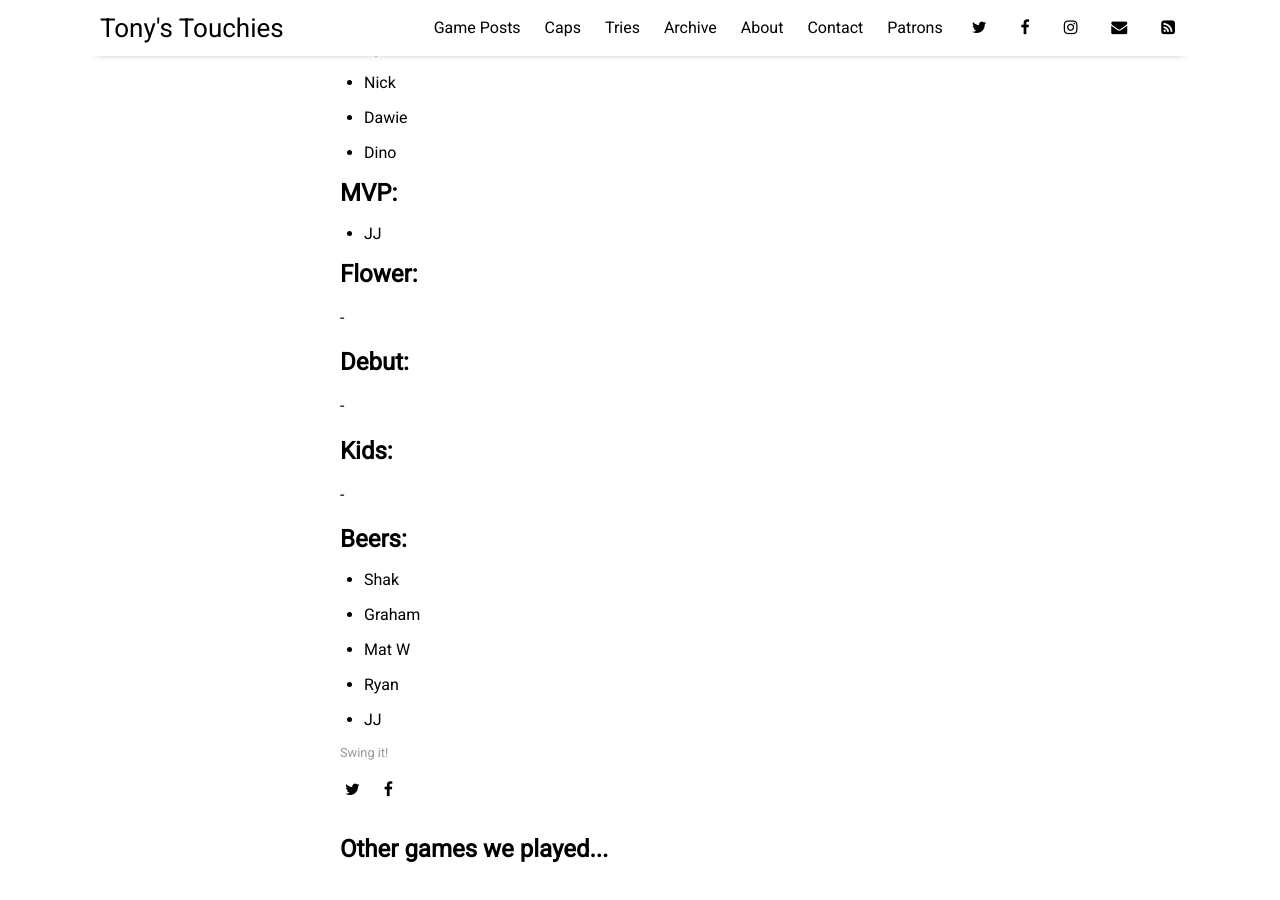
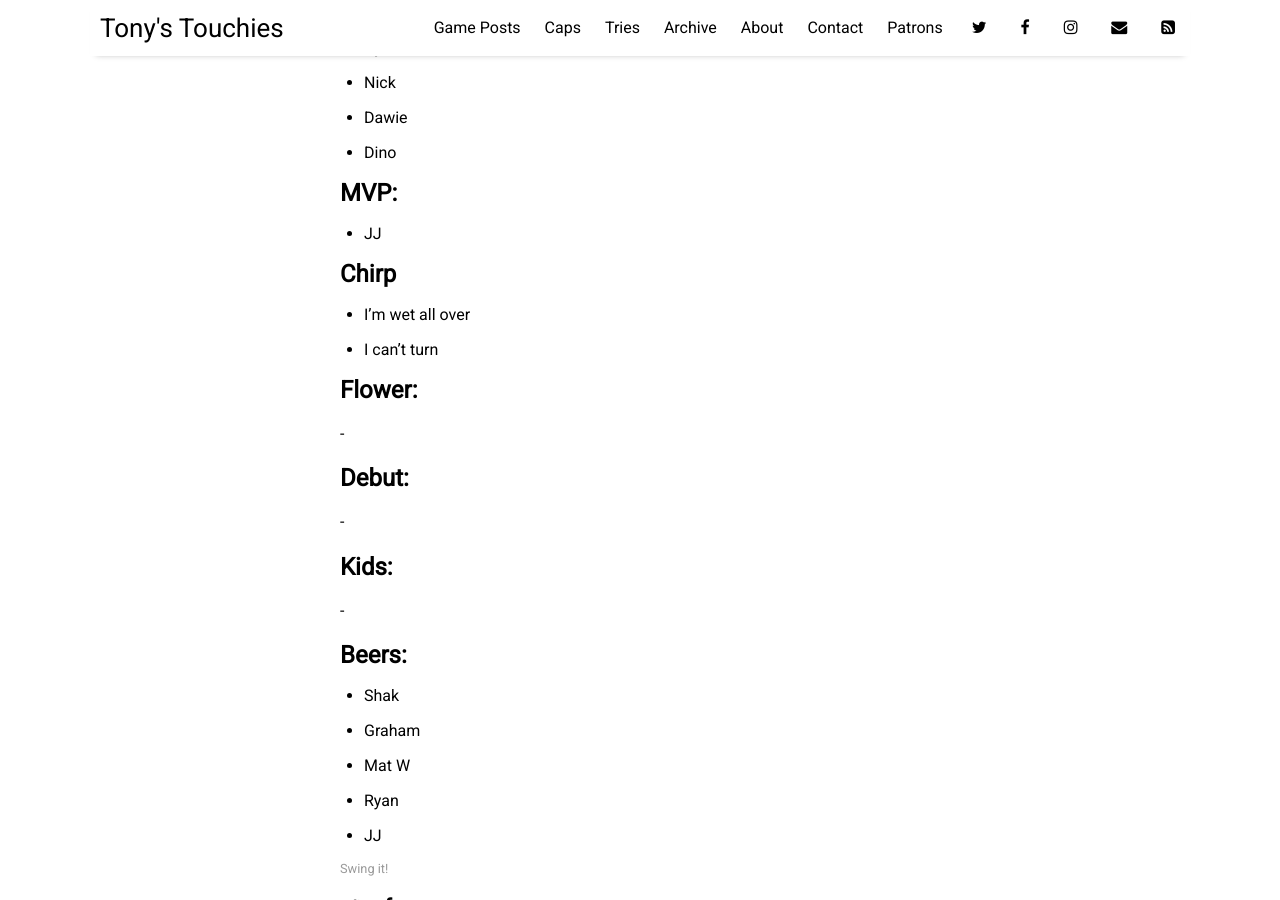
Before and after one commit to sundayrugby/sundayrugby.github.io, a Jekyll site: the page built from _posts/2024-08-11-CT.md, in a window 1280 px wide and 900 px high, scrolled down 1486 px. Built offline with Jekyll 4.4.1, drawn with Linux system fonts in a browser that asks for light colours; nearby versions of some CDN libraries.

Commit message:
Update 2024-08-11-CT.md

```diff
--- a/_posts/2024-08-11-CT.md
+++ b/_posts/2024-08-11-CT.md
@@ -49,6 +49,11 @@ image: 2024_08_11.jpg
 
 * JJ
 
+## Chirp
+
+* I'm wet all over
+* I can't turn
+
 ## Flower:
 
 -
```
